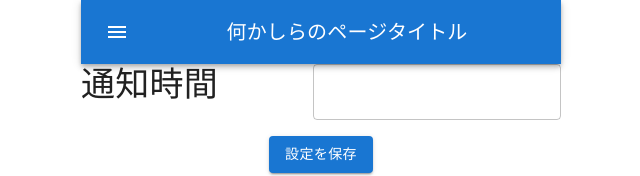
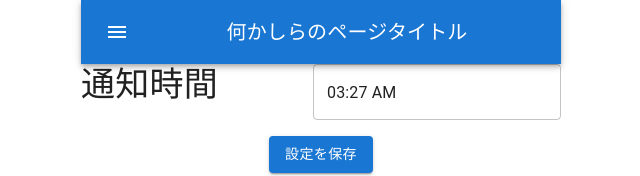
Before and after one commit to MinamiInoue2323/osoji_kun, a React (Vite) app: page /config in a window 1280 px wide. Shown: the top 176 px of the page, without its empty margins (319-959 px from the left). Built offline with nearby package versions, Linux system fonts and the light colour scheme.

Commit message:
useConfig実装

```diff
--- /dev/null
+++ b/src/hooks/useConfig.ts
@@ -0,0 +1,21 @@
+import { Place } from "@mui/icons-material";
+import { useState } from "react";
+import dayjs, { Dayjs } from "dayjs";
+
+export type Config = {
+  pushTime: Dayjs;
+};
+
+export const useConfig = () => {
+  //pushtimeの型の付け方どうする問題
+  const [pushTime, setPushTime] = useState<Dayjs | null>(dayjs());
+
+  const updatePushTime = (time: Dayjs | null) => {
+    setPushTime(time);
+  };
+
+  return {
+    pushTime,
+    updatePushTime,
+  };
+};
--- a/src/pages/ConfigPage.tsx
+++ b/src/pages/ConfigPage.tsx
@@ -3,10 +3,11 @@ import { Button, Stack, TextField, Typography } from "@mui/material";
 import { LocalizationProvider, TimePicker } from "@mui/x-date-pickers";
 import { AdapterDayjs } from "@mui/x-date-pickers/AdapterDayjs";
 import { Dayjs } from "dayjs";
+import { useConfig } from "../hooks/useConfig";
 // import { AdapterDayjs } from "@mui/x-date-pickers/AdapterDayjs";
 
 const ConfigPage = () => {
-  const [value, setValue] = React.useState<Dayjs | null>(null);
+  const { pushTime, updatePushTime } = useConfig();
   return (
     <Stack spacing={2}>
       <Stack direction="row" spacing={2} justifyContent="space-between">
@@ -18,9 +19,9 @@ const ConfigPage = () => {
           sx={{ width: "right" }}
         >
           <TimePicker
-            value={value}
+            value={pushTime}
             onChange={(newValue) => {
-              setValue(newValue);
+              updatePushTime(newValue);
             }}
             renderInput={(params) => <TextField {...params} />}
           />
```
